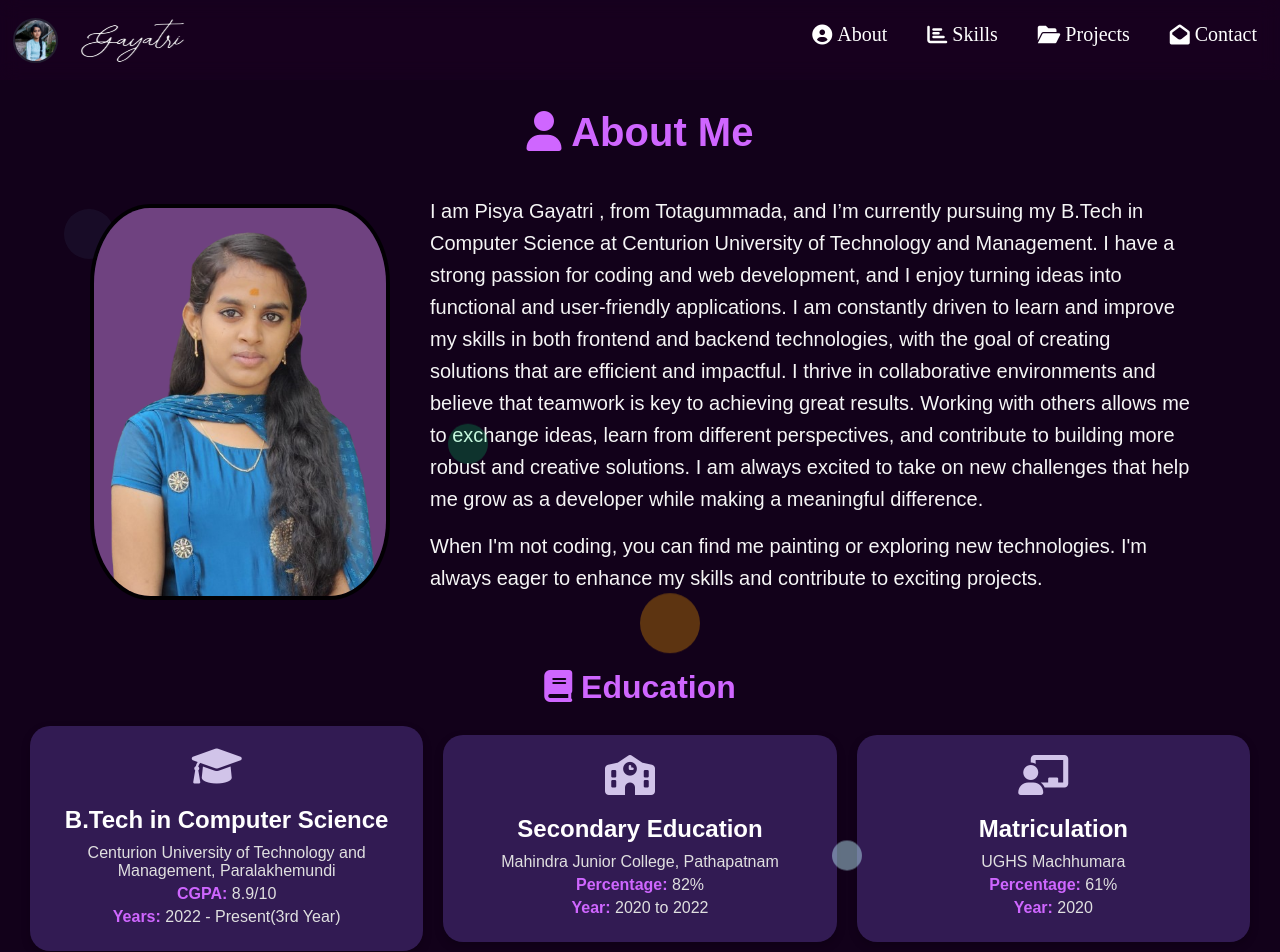
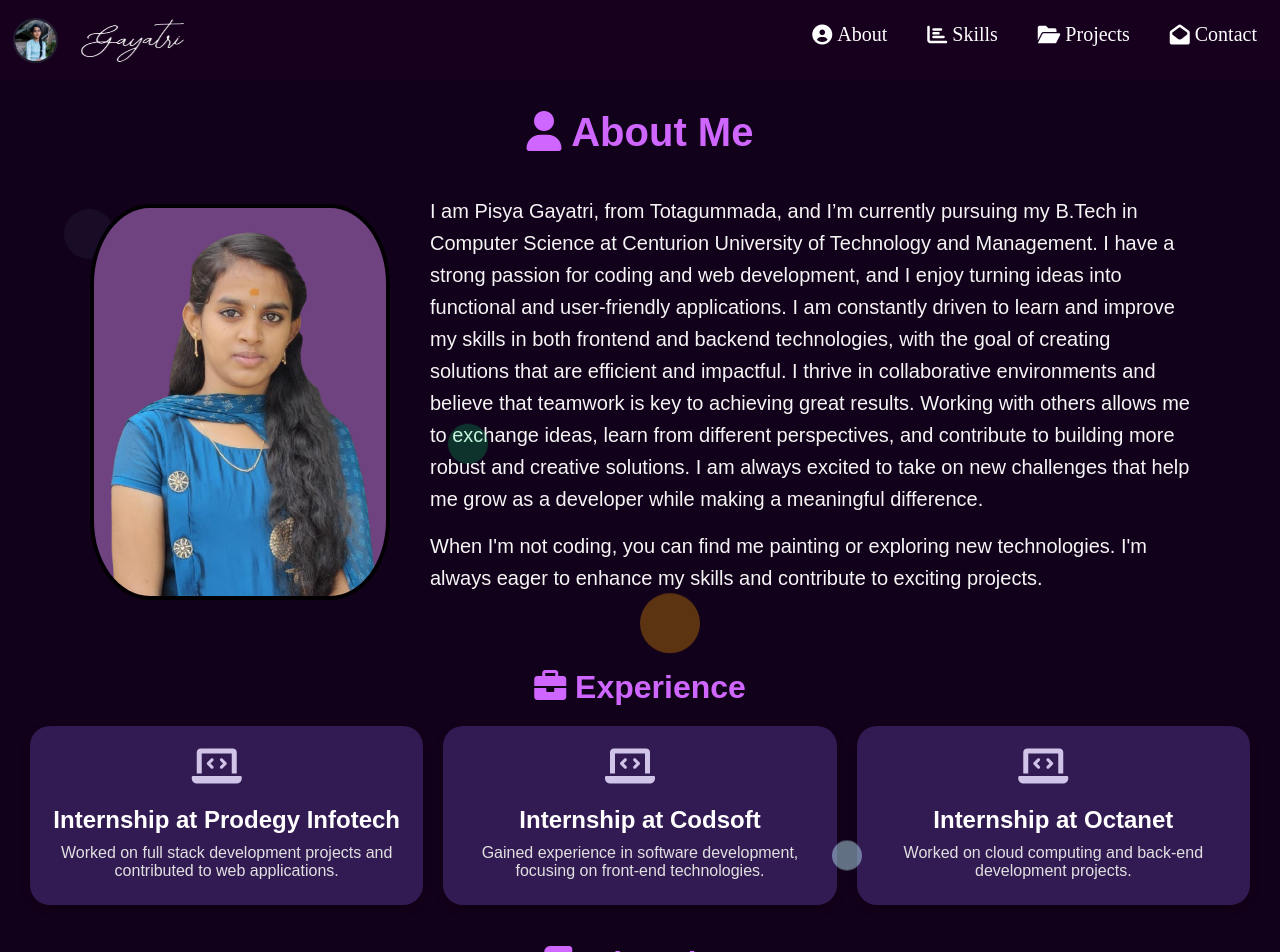
Before and after one commit to GayatriPisya/portfolio, an Angular app: page /about in a window 1280 px wide. Shown: the top 952 px of the page. Built offline with nearby package versions, Linux system fonts and the light colour scheme.

Commit message:
updated the about section

```diff
--- a/src/app/about/about.component.css
+++ b/src/app/about/about.component.css
@@ -99,6 +99,71 @@ h2 {
   color: #cf66ff;
 }
 
+.experience-section {
+  display: flex;
+  flex-direction: row;
+  align-items: center;
+  gap: 20px;
+
+  justify-content: center;
+  margin-bottom: 40px;
+}
+
+.experience-item {
+  display: flex;
+  align-items: center;
+  flex-direction: column;
+  justify-content: flex-start;
+  background: rgba(72, 45, 123, 0.6);
+  border-radius: 20px;
+  padding: 20px;
+  width: 80%;
+  box-shadow: 0 4px 10px rgba(0, 0, 0, 0.2);
+  transition: transform 0.3s ease, box-shadow 0.3s ease;
+}
+
+.experience-item:hover {
+  transform: translateY(-10px);
+  box-shadow: 0 10px 20px rgba(161, 69, 207, 0.989);
+}
+
+.experience-item i {
+  font-size: 2.5rem;
+  margin-right: 20px;
+  color: #d1c4e9;
+}
+
+.experience-details h3 {
+  margin-top: 20px;
+  margin-bottom: 10px;
+  text-align: center;
+  font-size: 1.5rem;
+  color: #fff;
+}
+
+.experience-details p {
+  text-align: center;
+  margin: 5px 0;
+  color: #e0e0e0;
+}
+
+/* Mobile View */
+@media (max-width: 768px) {
+  .experience-section {
+    width: 100%;
+    flex-direction: column;
+  }
+
+  .experience-item {
+    width: 90%;
+  }
+
+  .experience-item i {
+    font-size: 2rem;
+  }
+}
+
+
 /* Mobile View */
 @media (max-width: 768px) {
   .about-container {
--- a/src/app/about/about.component.html
+++ b/src/app/about/about.component.html
@@ -4,12 +4,36 @@
   <div class="about-content">
     <img src="/profile.png" class="profile-photo" alt="Profile Photo" />
     <div class="about-text">
-      <p>I am Pisya Gayatri ,
-        from Totagummada, and I’m currently pursuing my B.Tech in Computer Science at Centurion University of Technology and Management. I have a strong passion for coding and web development, and I enjoy turning ideas into functional and user-friendly applications. I am constantly driven to learn and improve my skills in both frontend and backend technologies, with the goal of creating solutions that are efficient and impactful.
-        I thrive in collaborative environments and believe that teamwork is key to achieving great results. Working with others allows me to exchange ideas, learn from different perspectives, and contribute to building more robust and creative solutions. I am always excited to take on new challenges that help me grow as a developer while making a meaningful difference.</p>
-      <p>
-        When I'm not coding, you can find me painting or exploring new technologies. I'm always eager to enhance my skills and contribute to exciting projects.
-      </p>
+      <p>I am Pisya Gayatri, from Totagummada, and I’m currently pursuing my B.Tech in Computer Science at Centurion University of Technology and Management. I have a strong passion for coding and web development, and I enjoy turning ideas into functional and user-friendly applications. I am constantly driven to learn and improve my skills in both frontend and backend technologies, with the goal of creating solutions that are efficient and impactful. I thrive in collaborative environments and believe that teamwork is key to achieving great results. Working with others allows me to exchange ideas, learn from different perspectives, and contribute to building more robust and creative solutions. I am always excited to take on new challenges that help me grow as a developer while making a meaningful difference.</p>
+      <p>When I'm not coding, you can find me painting or exploring new technologies. I'm always eager to enhance my skills and contribute to exciting projects.</p>
+    </div>
+  </div>
+
+  <h2><i class="fas fa-briefcase"></i> Experience</h2>
+
+  <div class="experience-section">
+    <div class="experience-item">
+      <i class="fas fa-laptop-code"></i>
+      <div class="experience-details">
+        <h3>Internship at Prodegy Infotech</h3>
+        <p>Worked on full stack development projects and contributed to web applications.</p>
+      </div>
+    </div>
+
+    <div class="experience-item">
+      <i class="fas fa-laptop-code"></i>
+      <div class="experience-details">
+        <h3>Internship at Codsoft</h3>
+        <p>Gained experience in software development, focusing on front-end technologies.</p>
+      </div>
+    </div>
+
+    <div class="experience-item">
+      <i class="fas fa-laptop-code"></i>
+      <div class="experience-details">
+        <h3>Internship at Octanet</h3>
+        <p>Worked on cloud computing and back-end development projects.</p>
+      </div>
     </div>
   </div>
 
```
